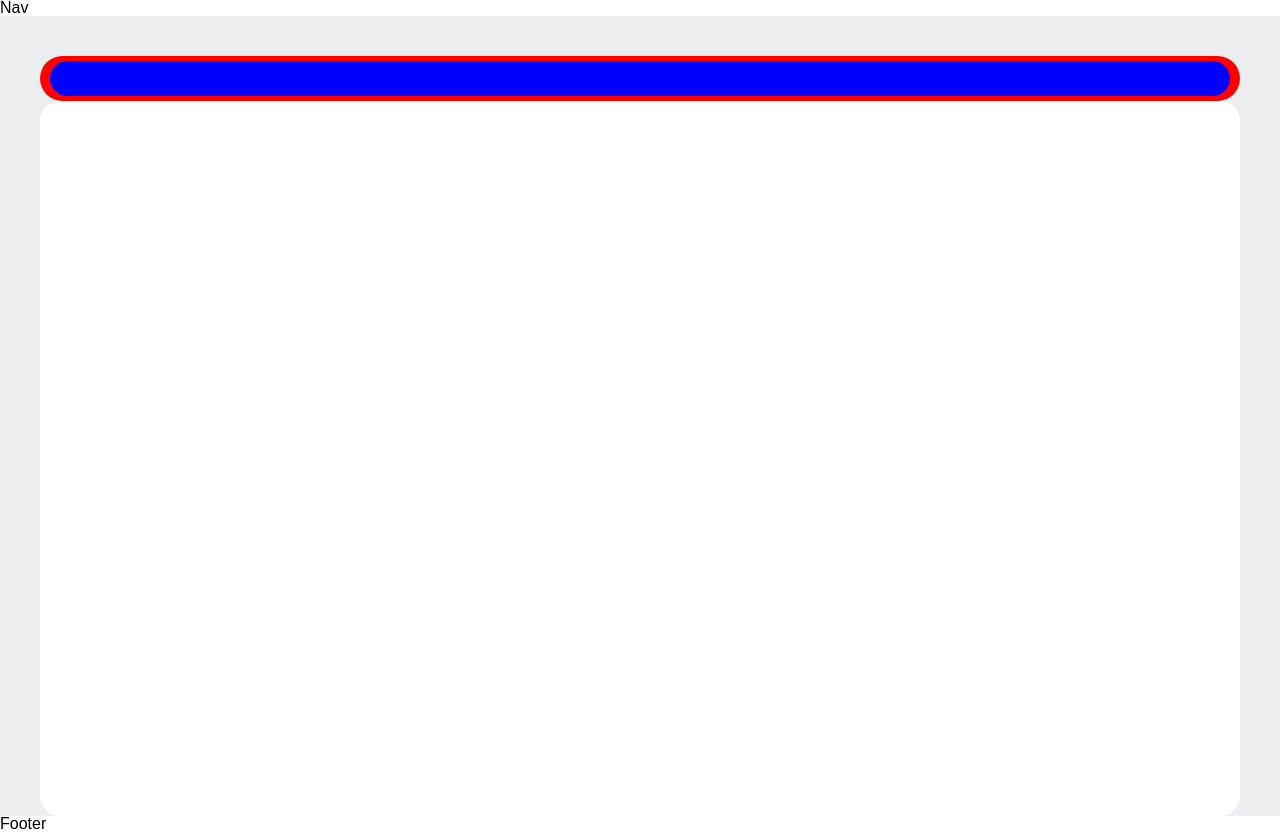
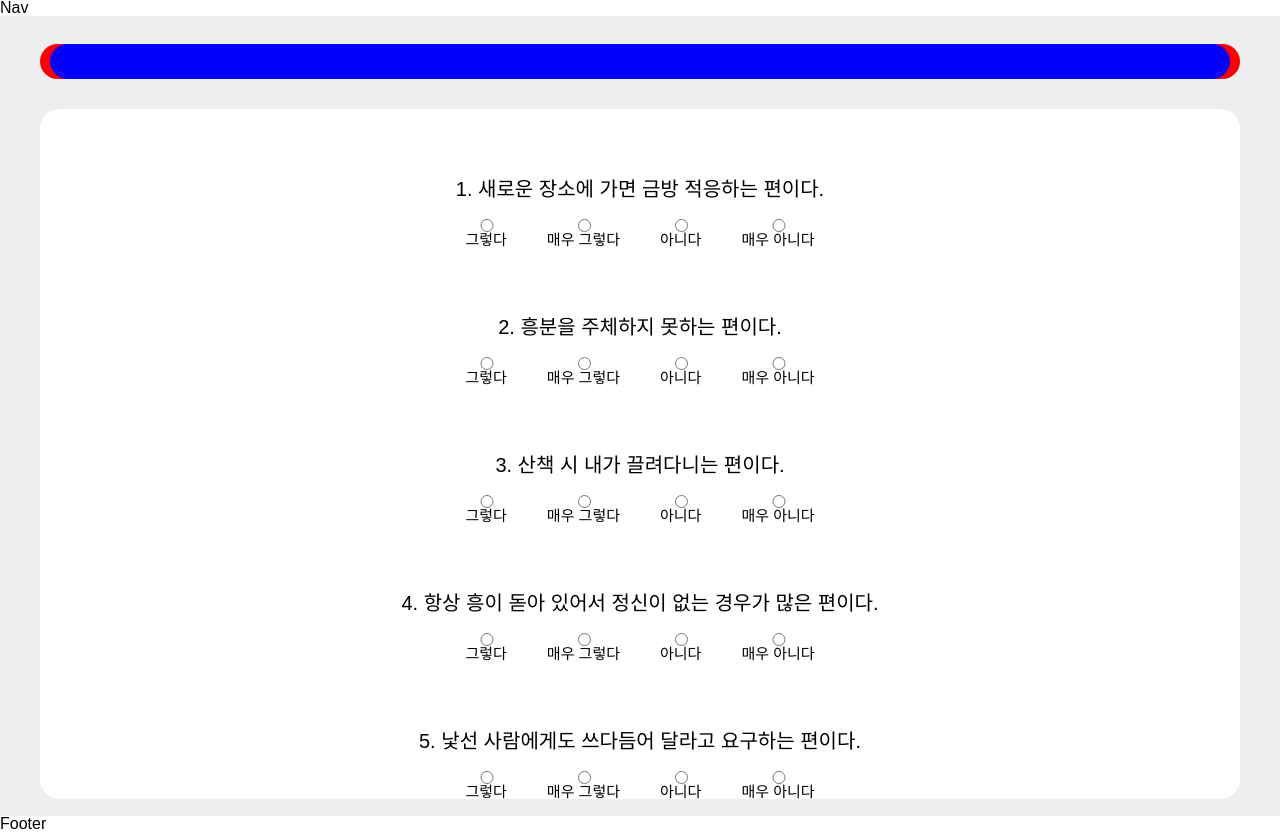
Before and after one commit to kseul/with_dog, a React (Create React App) app: page /mbti in a window 1280 px wide. Built offline with nearby package versions, Linux system fonts and the light colour scheme.

Commit message:
fix: typeError 해결

```diff
--- /dev/null
+++ b/src/pages/MBTI/MBTITest/Answer.tsx
@@ -0,0 +1,52 @@
+import React, { useState } from 'react';
+import styled from 'styled-components/macro';
+import { ANSWER_DB } from './constants/Test';
+
+const Answer = () => {
+  const [isChecked, setIsChecked] = useState(false);
+  const [chekced, setChecked] = useState<string>();
+  const [saveScore, setSaveScore] = useState();
+
+  const handleChange = (e: React.ChangeEvent<HTMLInputElement>): void => {
+    setChecked(e.target.value);
+  };
+
+  const onClickCheck = () => {
+    setIsChecked(!isChecked);
+  };
+
+  return (
+    <AnswerList>
+      {ANSWER_DB.map(({ id, name, score }) => (
+        <AnswerLabel key={id}>
+          <Answers
+            type="radio"
+            value={name}
+            onClick={onClickCheck}
+            checked={chekced === name}
+            onChange={e => handleChange(e)}
+          />
+          {name}
+        </AnswerLabel>
+      ))}
+    </AnswerList>
+  );
+};
+
+const AnswerList = styled.li`
+  ${props => props.theme.flex.flexBox('row', '', 'center')};
+  margin-top: 10px;
+`;
+
+const AnswerLabel = styled.label`
+  ${props => props.theme.flex.flexBox('column', '', '')};
+  margin: 0 20px;
+  font-size: 15px;
+  text-align: center;
+`;
+
+const Answers = styled.input`
+  margin-top: 10px;
+`;
+
+export default Answer;
--- a/src/pages/MBTI/MBTITest/TestDetail.tsx
+++ b/src/pages/MBTI/MBTITest/TestDetail.tsx
@@ -1,15 +1,42 @@
-import React from 'react';
-import styled from 'styled-components';
+import styled from 'styled-components/macro';
+import Answer from './Answer';
+import { TEST_DB } from './constants/Test';
 
 const TestDetail = () => {
-  return <TestDetailContainer></TestDetailContainer>;
+  return (
+    <TestDetailContainer>
+      <TestList>
+        {TEST_DB.map(({ id, testList }) => (
+          <Questions key={id}>
+            {testList} <Answer />
+          </Questions>
+        ))}
+      </TestList>
+    </TestDetailContainer>
+  );
 };
+
 const TestDetailContainer = styled.div`
   margin: 0 auto;
+  margin-top: 30px;
+  margin-bottom: 30px;
   width: 1200px;
   height: 800px;
   background-color: white;
   border-radius: 20px;
 `;
 
+const TestList = styled.li`
+  ${props => props.theme.flex.flexBox('column', '', '')};
+  margin: 0 auto;
+  width: 800px;
+  list-style: none;
+`;
+
+const Questions = styled.div`
+  margin-top: 70px;
+  font-size: 20px;
+  text-align: center;
+`;
+
 export default TestDetail;
--- /dev/null
+++ b/src/pages/MBTI/MBTITest/constants/Test.tsx
@@ -0,0 +1,61 @@
+export interface TestData {
+  id: number;
+  testList: string;
+}
+
+export interface AnswerData {
+  id: number;
+  name: string;
+  score: number;
+  checked: boolean;
+}
+
+export const TEST_DB: TestData[] = [
+  {
+    id: 1,
+    testList: '1. 새로운 장소에 가면 금방 적응하는 편이다.',
+  },
+  {
+    id: 2,
+    testList: '2. 흥분을 주체하지 못하는 편이다.',
+  },
+  {
+    id: 3,
+    testList: '3. 산책 시 내가 끌려다니는 편이다.',
+  },
+  {
+    id: 4,
+    testList: '4. 항상 흥이 돋아 있어서 정신이 없는 경우가 많은 편이다.',
+  },
+  {
+    id: 5,
+    testList: '5. 낯선 사람에게도 쓰다듬어 달라고 요구하는 편이다.',
+  },
+];
+
+export const ANSWER_DB: AnswerData[] = [
+  {
+    id: 1,
+    name: '그렇다',
+    score: 1,
+    checked: false,
+  },
+  {
+    id: 2,
+    name: '매우 그렇다',
+    score: 2,
+    checked: false,
+  },
+  {
+    id: 3,
+    name: '아니다',
+    score: -1,
+    checked: false,
+  },
+  {
+    id: 4,
+    name: '매우 아니다',
+    score: -2,
+    checked: false,
+  },
+];
```
Also changed, not shown: src/types/type.ts (added).
